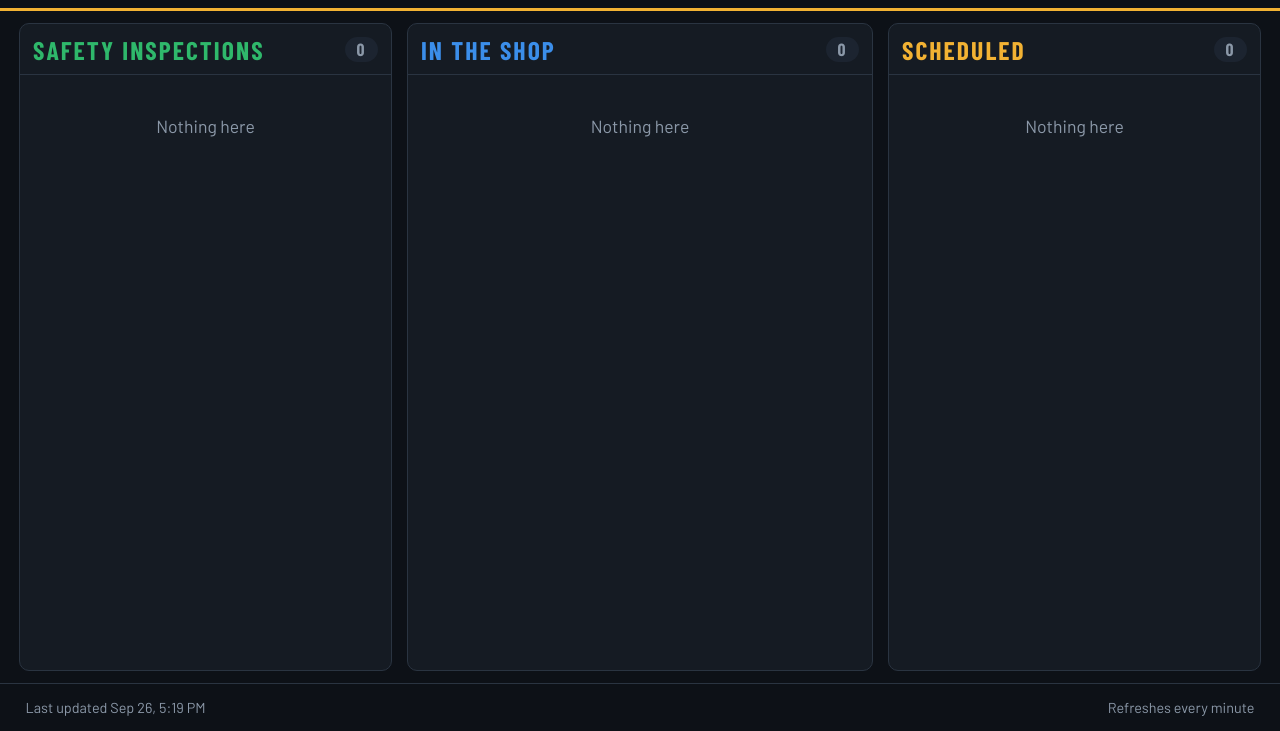
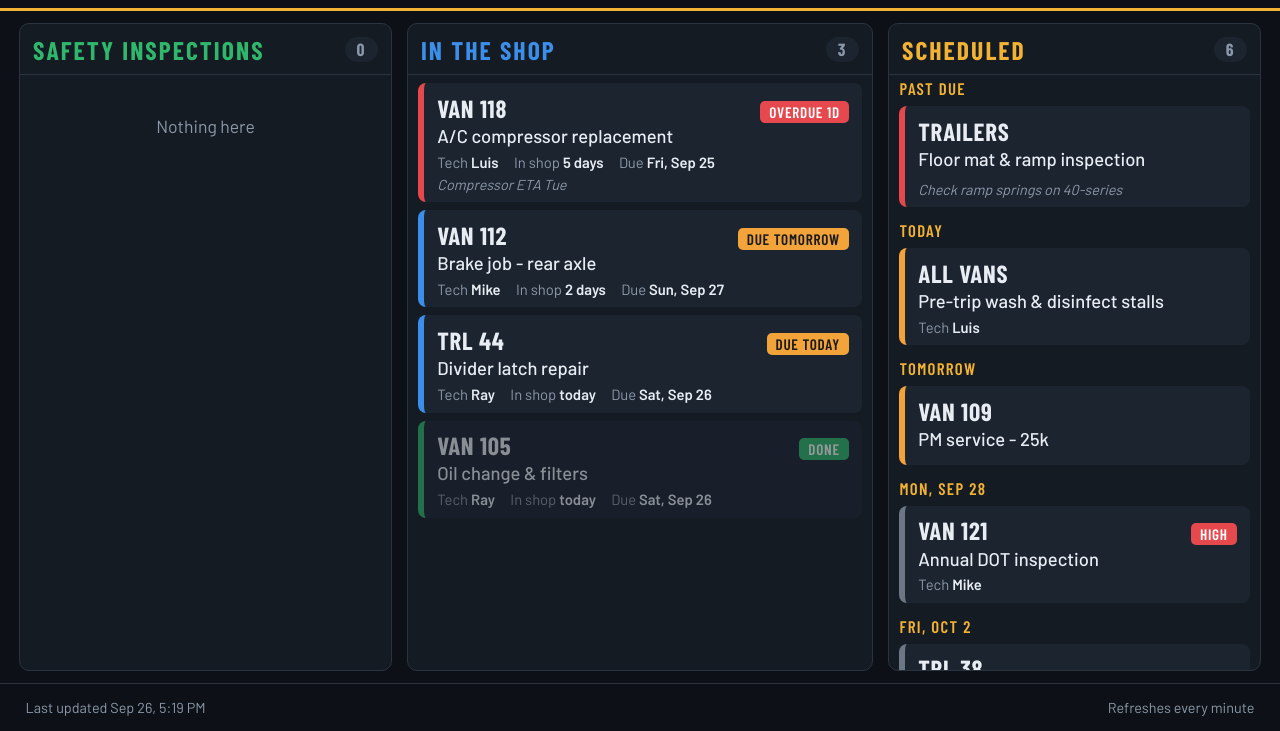
Before and after one commit to canumanu/Sallee-shop-board, a plain HTML site: page index.html in a window 1280 px wide. Shown: the part 69-800 px from the top of the page. Drawn offline with nearby package versions, Linux system fonts and the light colour scheme.

Commit message:
Update job data filtering and mapping logic
Refactor job data processing to handle raw data from Excel.

```diff
--- a/index.html
+++ b/index.html
@@ -242,7 +242,10 @@ async function load() {
     const res = await fetch(`${DATA_URL}?t=${Date.now()}`, { cache: 'no-store' });
     if (!res.ok) throw new Error('HTTP ' + res.status);
     const data = await res.json();
-    const jobs = (Array.isArray(data) ? data : data.jobs || []).filter(j => j && (j.unit || j.job));
+    const raw = Array.isArray(data) ? data : (data.jobs || data.value || []);
+    // Accept rows straight from Excel "List rows" (UNIT, JOB, ...) — lowercase the keys
+    const jobs = raw.map(r => Object.fromEntries(Object.entries(r || {}).map(([k, v]) => [k.trim().toLowerCase(), v ?? ''])))
+                    .filter(j => j.unit || j.job);
     const t = today();
 
     const groups = { safety: [], ongoing: [], upcoming: [] };
```
